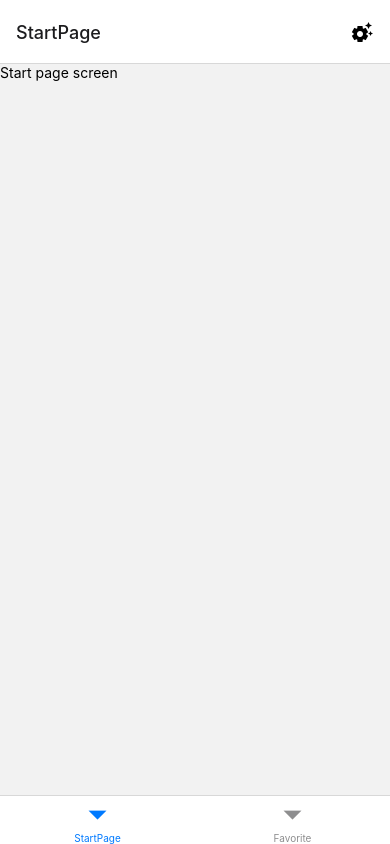
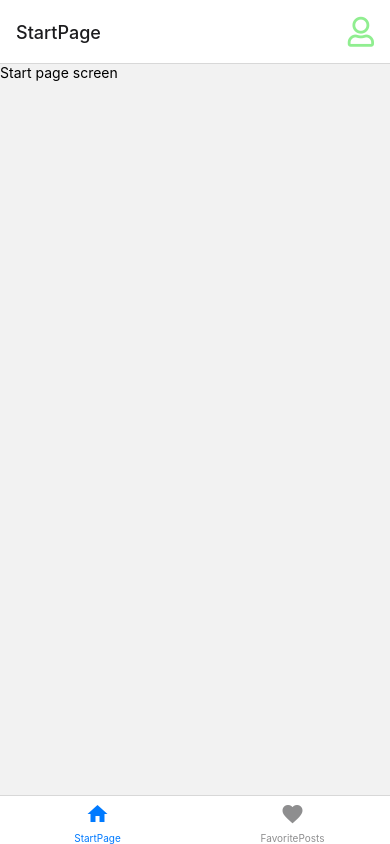
Before and after one commit to Davod0/Expo-React-Native-Postify, a React Native app: screen /TabStackNavigator in a window 390 px wide. Built offline with nearby package versions, Linux system fonts and the light colour scheme.

Commit message:
Used options method in RootStackNavigator to make tittle of UserAccountScreen to user name. In TabStackNavigator, the user ID and user name are now being sent. Renamed the component from Favorite to FavoritePostsScreen, and changed the component name from Setting to UserAccountScreen

```diff
--- a/Navigators/RootStackNavigator.tsx
+++ b/Navigators/RootStackNavigator.tsx
@@ -1,11 +1,11 @@
 import { NavigatorScreenParams } from "@react-navigation/native";
 import { createNativeStackNavigator } from "@react-navigation/native-stack";
-import SettingScreen from "../Screens/SettingScreen";
+import UserAccountScreen from "../Screens/UserAccountScreen";
 import TabStackNavigator, { TabStackParamList } from "./TabStackNavigator";
 
 export type RootStackParamList = {
   TabStackNavigator: NavigatorScreenParams<TabStackParamList>;
-  Setting: undefined;
+  UserAccount : {userId: number, userName: string};
 };
 
 const RootStack = createNativeStackNavigator<RootStackParamList>();
@@ -16,7 +16,9 @@ export default function RootStackNavigator() {
             <RootStack.Screen name="TabStackNavigator" component={TabStackNavigator}
                options={{ headerShown: false }}
             />
-            <RootStack.Screen name="Setting" component={SettingScreen} />
+            <RootStack.Screen name="UserAccount" component={UserAccountScreen}
+               options={({route}) => ({title: route.params.userName})}
+             />
         </RootStack.Navigator>
     );
 }
--- a/Navigators/TabStackNavigator.tsx
+++ b/Navigators/TabStackNavigator.tsx
@@ -1,32 +1,42 @@
 import { MaterialIcons } from '@expo/vector-icons';
+import FontAwesome5 from '@expo/vector-icons/FontAwesome5';
 import { createBottomTabNavigator } from "@react-navigation/bottom-tabs";
 import React from "react";
-import FavoriteScreen from "../Screens/FavoriteScreen";
+import FavoriteScreen from "../Screens/FavoritePostsScreen";
 import StartPageScreen from "../Screens/StartPageScreen";
 
 export type TabStackParamList = {
-    Favorite: undefined;
+    FavoritePosts: undefined;
     StartPage: undefined;
 }
 
 const TabStack = createBottomTabNavigator<TabStackParamList>();
 
 export default function TabStackNavigator(){
+
+    const userId = 1;
+    const userName = "Davod";
+
     return (
         <TabStack.Navigator
            screenOptions= {({navigation}) => ({headerRight: (props) => (
-            <MaterialIcons
-                       style={{ marginRight: 16 }}
-                        name="settings-suggest"
-                        size={24}
-                        color={props.pressColor}
-                        onPress={() => navigation.navigate("Setting")}
-                    />
-           )})
-        }
-        >
-            <TabStack.Screen name="StartPage" component={StartPageScreen} />
-            <TabStack.Screen name="Favorite" component={FavoriteScreen} />
+                <FontAwesome5 name="user"
+                style={{ marginRight: 16, fontSize:30, color:"#90EE90" }}
+                 onPress={() => navigation.navigate("UserAccount", {userId: userId, userName: userName})}
+                />
+                )})
+            }
+            >
+            <TabStack.Screen name="StartPage" component={StartPageScreen}
+               options={{
+                    tabBarIcon: (props) => <MaterialIcons name="home" size={24} color={props.color} />,
+                }}
+            />
+            <TabStack.Screen name="FavoritePosts" component={FavoriteScreen}
+             options={{
+                 tabBarIcon: (props) => <MaterialIcons name="favorite" size={24} color={props.color} />,
+                }}
+                />
         </TabStack.Navigator>
     );
 };
--- a/Screens/FavoriteScreen.tsx
+++ b/Screens/FavoritePostsScreen.tsx
@@ -1,9 +1,9 @@
 import { View, Text } from "react-native";
 
-export default function FavoriteScreen(){
+export default function FavoritePostsScreen(){
     return (
         <View>
-            <Text>Favorite Screen</Text>
+            <Text>Favorite Posts Screen</Text>
         </View>
     );
 }
--- a/Screens/SettingScreen.tsx
+++ /dev/null
@@ -1,9 +0,0 @@
-import { Text, View } from "react-native";
-
-export default function SettingScreen(){
-    return(
-        <View>
-            <Text>Setting Screen</Text>
-        </View>
-    );
-}
--- /dev/null
+++ b/Screens/UserAccountScreen.tsx
@@ -0,0 +1,22 @@
+import { NativeStackScreenProps } from "@react-navigation/native-stack";
+import { Text, View } from "react-native";
+import { RootStackParamList } from "../Navigators/RootStackNavigator";
+
+
+type Props = NativeStackScreenProps<RootStackParamList, "UserAccount">;
+
+export default function UserAccountScreen(props: Props){
+
+    const userId = props.route.params.userId;
+    const userName = props.route.params.userName;
+
+    // const user = users.find(user => user.id === userId);
+
+    return(
+        <View>
+            <Text>User Acount Screen</Text>
+            <Text>User Name: {userName}</Text>
+            <Text>User ID: {userId}</Text>
+        </View>
+    );
+}
```
